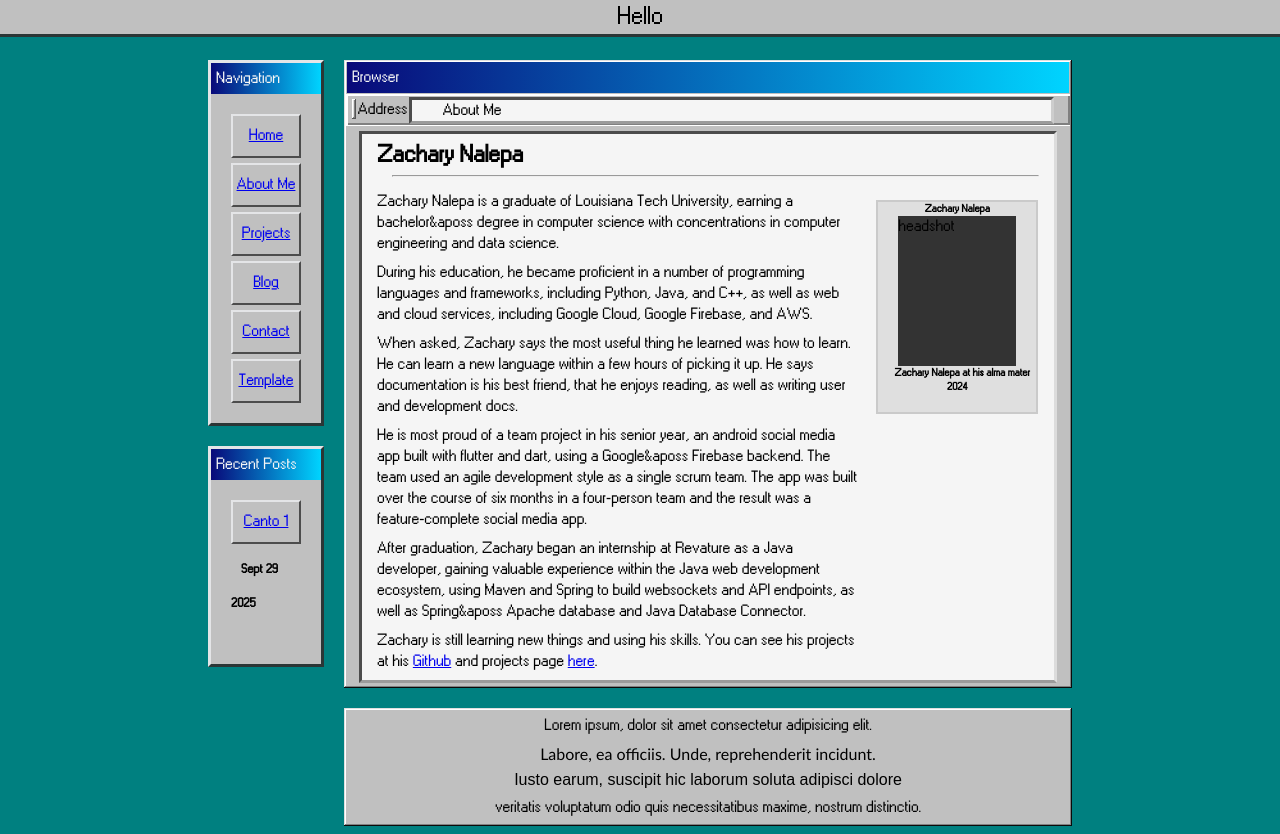
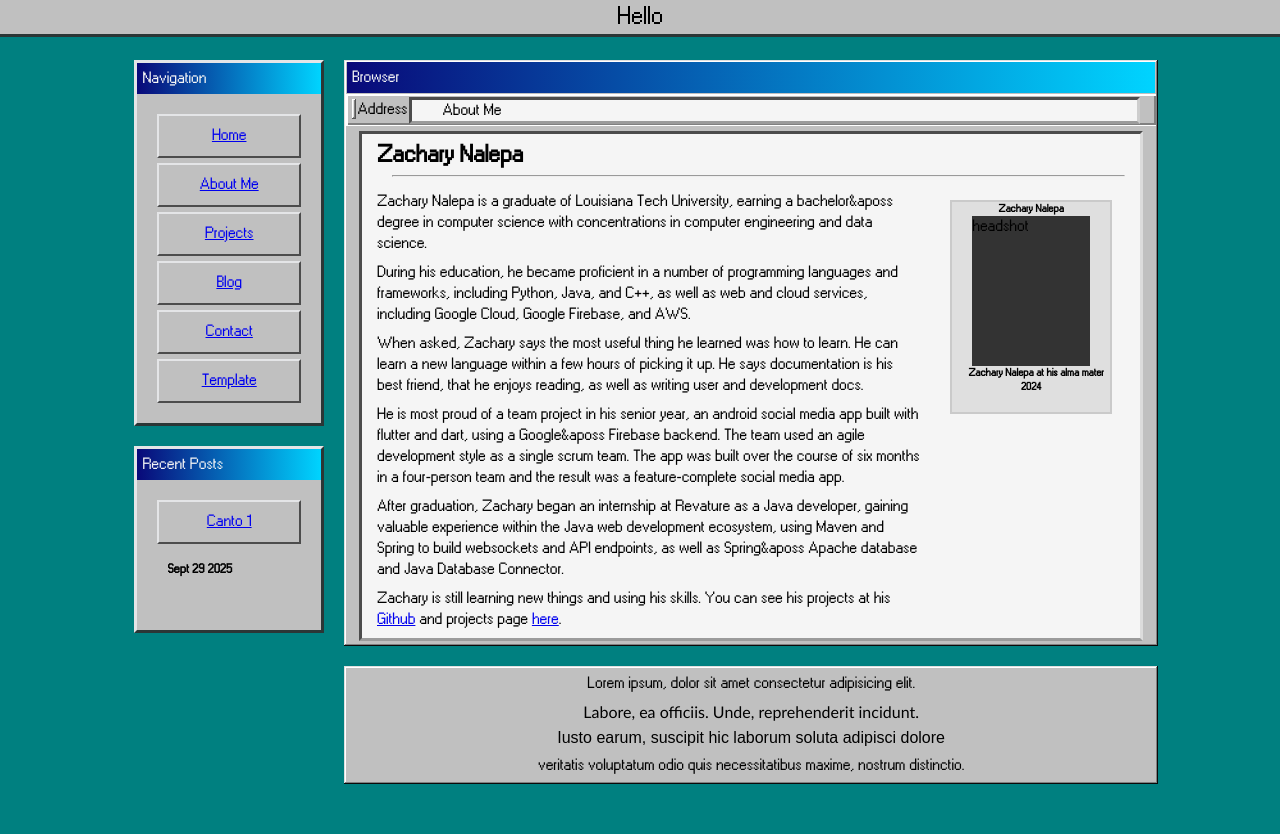
Before and after one commit to zachn988/zachn988.github.io, a Next.js app: page /about in a window 1280 px wide. After the commit the page ends 800 px from the top, so only its background shows below. Built offline with nearby package versions, Linux system fonts and the light colour scheme.

Commit message:
added blog page and placeholder elements, changed styles on main layout

```diff
--- a/package.json
+++ b/package.json
@@ -9,9 +9,13 @@
     "lint": "eslint"
   },
   "dependencies": {
+    "gray-matter": "^4.0.3",
+    "moment": "^2.30.1",
     "next": "^15.5.4",
     "react": "^19.1.0",
-    "react-dom": "^19.1.0"
+    "react-dom": "^19.1.0",
+    "remark": "^15.0.1",
+    "remark-html": "^16.0.1"
   },
   "devDependencies": {
     "@eslint/eslintrc": "^3",
--- /dev/null
+++ b/src/app/blog/website/10-01-25/page.js
@@ -0,0 +1,5 @@
+import '@/styles/global.css';
+
+export default function Article() {
+    return <div>Dev Log Day 2!</div>
+}
--- a/src/app/layout.js
+++ b/src/app/layout.js
@@ -24,7 +24,7 @@ export default function RootLayout({ children }) {
                     <Link href="/" className="button_link">Home</Link>
                     <Link href="/about" className="button_link">About Me</Link>
                     <Link href="" className="button_link">Projects</Link>
-                    <Link href="" className="button_link">Blog</Link>
+                    <Link href="/blog" className="button_link">Blog</Link>
                     <Link href="" className="button_link">Contact</Link>
                     <Link href="" className="button_link">Template</Link>
                 </div>
--- /dev/null
+++ b/src/styles/blog.module.css
@@ -0,0 +1,87 @@
+.address_bar {
+    background-color: #c0c0c0;
+    margin-left:2px;
+    margin-right: 2px;
+    margin-top: 1px;
+    padding: 1px;
+    display: inline;
+    display: flex;
+    /* grid-template-columns: 1fr 10fr; */
+    box-shadow: inset 2px 2px #fff, inset -2px -2px grey;
+    border-bottom: #fff solid 1px;
+}
+.address {
+    align-items: center;
+    display: grid;
+    grid-template-columns: 1fr 9fr;
+    text-align: center;
+    margin-top: 0px;
+    margin-left: 0px;
+    margin-bottom: 0px;
+    margin-right: 0px;
+    padding-right: 0px;
+    padding-left: 5px;
+    padding-bottom: 0px;
+}
+.address_line {
+    align-items: center;
+    width: 4px;
+    height:70%;
+    box-shadow: inset -1px -1px #565656, inset 1px 1px #fff, inset -2px -2px grey, inset 2px 2px #dfdfdf;
+
+}
+.address_word {
+    margin: 0px;
+}
+.links {
+    flex-grow: 10;
+    text-align: left;
+    margin-top: 2px;
+    margin-left: 2px;
+    margin-bottom: 0px;
+    margin-right: 15px;
+    padding-right: 0px;
+    padding-left: 30px;
+    padding-bottom: 0px;
+    border-top: #4c4c4c solid 3px;
+    border-right: #cdcdcd solid 3px;
+    border-bottom: #9b9b9b solid 3px;
+    border-left: #4c4c4c solid 3px;
+    background-color: whitesmoke
+}
+.post_border {
+    background-color: whitesmoke;
+    margin-top: 5px;
+    margin-left: 15px;
+    margin-right: 15px;
+    margin-bottom: 5px;
+    padding-left: 15px;
+    padding-top: 0px;
+    border-top-color: #4c4c4c;
+    border-right-color: #dcdcdc;
+    border-left-color: #4c4c4c;
+    border-bottom-color: #9b9b9b;
+    border-style: solid;
+    border-width: 3px;
+}
+
+
+
+.blog_body {
+    display: grid;
+    grid-template-columns: 1fr 3fr;
+}
+.blog_explorer {
+    display: grid;
+    grid-template-columns: 1fr;
+}
+.explorer_link {
+    text-indent: 15px;
+}
+
+.page_picker {
+    background-color: white;
+}
+.page_content {
+    background-color: white;
+}
--- a/src/styles/global.css
+++ b/src/styles/global.css
@@ -83,7 +83,7 @@ h6 {
 
 .center {
     background-color: #c0c0c0;
-    margin: 20px 200px 0px 20px;
+    margin: 20px 12% 0px 20px;
     box-shadow: inset -1px -1px #0a0a0a,inset 1px 1px #dfdfdf,inset -2px -2px grey,inset 2px 2px #fff
 }
 .center_title {
@@ -109,7 +109,7 @@ h6 {
 .nav_title {
     background: #090979;
     background: linear-gradient(90deg, rgba(9, 9, 121, 1) 0%, rgba(0, 212, 255, 1) 100%);
-    margin: 20px 0px 0px 200px;
+    margin: 20px 0px 0px 40%;
     padding: 5px;
     color: whitesmoke;
     border-top-color: #e4e5e7;
@@ -122,7 +122,7 @@ h6 {
     line-height: 34px;
     font-size: 1.2em;
     background-color: #c0c0c0;
-    margin: 0px 0px 0px 200px;
+    margin: 0px 0px 0px 40%;
     padding: 15px 20px 15px 20px;
     border-right-color: #2b3636;
     border-bottom-color: #2b3636;
@@ -206,6 +206,6 @@ h6 {
 .lorem {
     text-align: center;
     background-color: #c0c0c0;
-    margin: 20px 200px 0 20px;
+    margin: 20px 12% 0 20px;
     box-shadow: inset -1px -1px #0a0a0a,inset 1px 1px #dfdfdf,inset -2px -2px grey,inset 2px 2px #fff
 }
--- a/tsconfig.json
+++ b/tsconfig.json
@@ -22,6 +22,6 @@
       "@/*": ["./src/*"]
     }
   },
-  "include": ["next-env.d.ts", "**/*.ts", "**/*.tsx", ".next/types/**/*.ts", "next.config.mjs"],
+  "include": ["next-env.d.ts", "**/*.ts", "**/*.tsx", ".next/types/**/*.ts", "next.config.mjs", "src/app/blog/[slug]/10-01-25.js"],
   "exclude": ["node_modules"]
 }
```
Also changed, not shown: src/app/blog/layout.js (added, +30 -0 lines), src/app/blog/page.js (added, +8 -0 lines), 1 other file (tests, documents, lock files or other folders).
